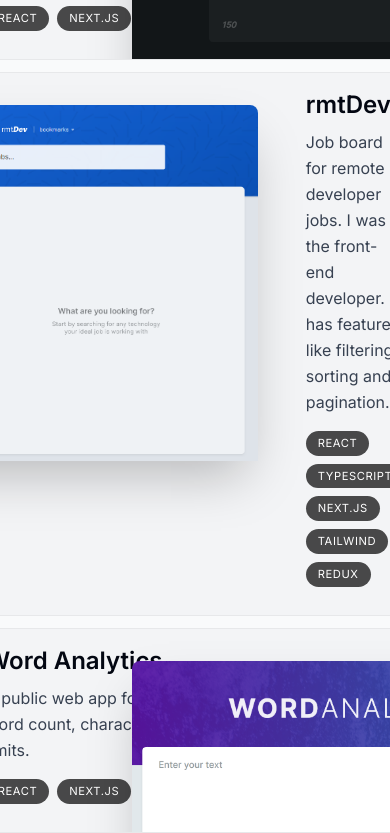
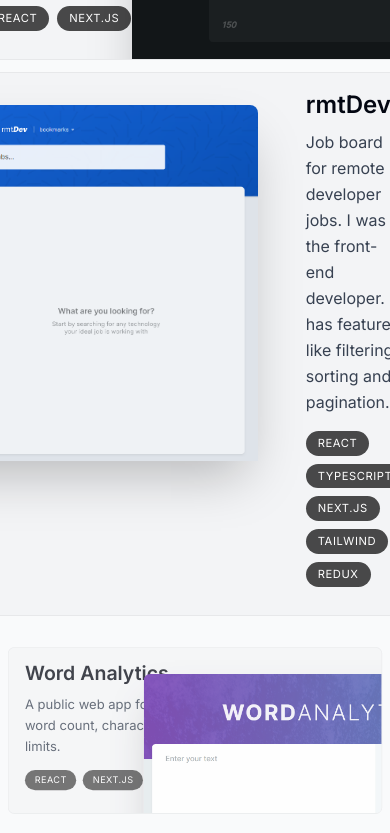
Before and after one commit to bensonbjacob/portfolio_latest, a Next.js app: page / in a window 390 px wide. Shown: the part 1519-2352 px from the top of the page. Built offline with nearby package versions, Linux system fonts and the light colour scheme.

Commit message:
Add animations to Projects component

```diff
--- a/components/project.tsx
+++ b/components/project.tsx
@@ -3,7 +3,7 @@
 import { useRef } from 'react';
 import { projectsData } from '@/lib/data';
 import Image from 'next/image';
-import { useScroll } from 'framer-motion';
+import { useScroll, motion, useTransform } from 'framer-motion';
 
 type ProjectProps = (typeof projectsData)[number];
 
@@ -13,14 +13,24 @@ export default function Project({
   tags,
   imageUrl,
 }: ProjectProps) {
-  const ref = useRef(null);
-  useScroll({
-    target: '',
+  const ref = useRef<HTMLDivElement>(null);
+  const { scrollYProgress } = useScroll({
+    target: ref,
     offset: ['0 1', '1.33 1'],
   });
+  const scaleProgess = useTransform(
+    scrollYProgress,
+    [0, 1],
+    [0.25, 1.0]
+  );
 
   return (
-    <article className='bg-gray-100 hover:bg-gray-200 transition max-w-[42rem] border border-black/5 overflow-hidden sm:pr-8 relative sm:h-[20rem] mb-3 sm:mb-8 last:mb-0 group even:pl-8'>
+    <motion.div
+      className='mb-3 sm:mb-8 last:mb-0 group'
+      ref={ref}
+      style={{ scale: scaleProgess, opacity: scrollYProgress }}
+    >
+      <article className='bg-gray-100 hover:bg-gray-200 transition max-w-[42rem] border border-black/5 rounded-lg overflow-hidden sm:pr-8 relative sm:h-[20rem] group-even:pl-8'>
         <div className='pt-4 pb-7 px-5 sm:pl-10 sm:pr-2 sm:pt-10 sm:max-w-[50%] h-full flex flex-col group-even:ml-[18rem]'>
           <h3 className='text-2xl font-semibold'>{title}</h3>
           <p className='mt-2 leading-relaxed text-gray-700'>
@@ -46,5 +56,6 @@ export default function Project({
           quality={95}
         />
       </article>
+    </motion.div>
   );
 }
```
Lines whose indentation alone changed are shown as unchanged.
